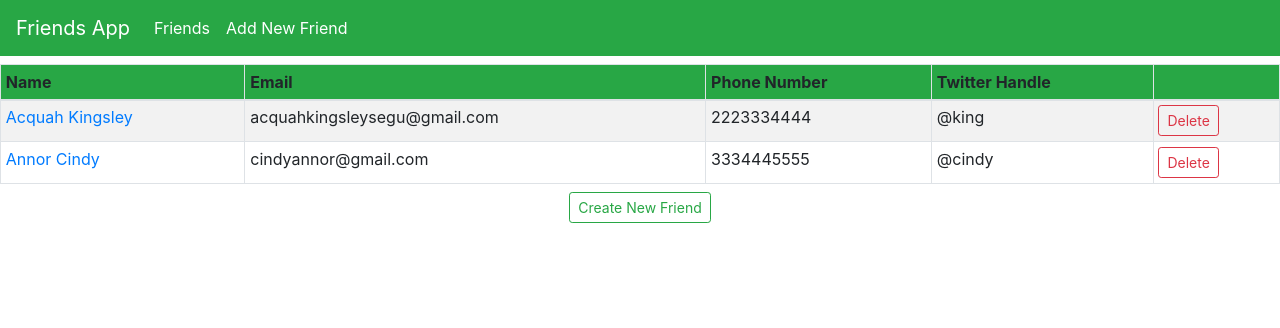
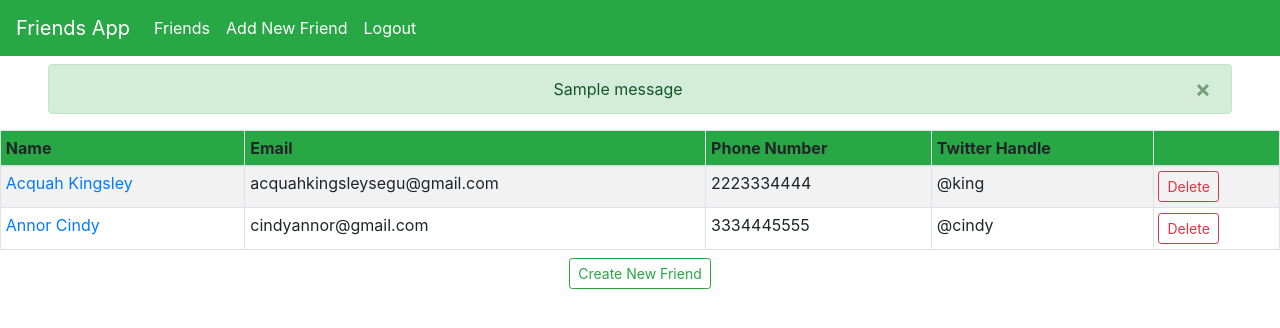
Before and after one commit to Acquah-Kingsley-Segu/FriendsApp-Django, a Django app: page /friends/ in a window 1280 px wide. Shown: the top 328 px of the page. Run offline with Django 4.2, Linux system fonts and the light colour scheme; a user stored in the database is signed in; data comes from the database, SQL or seed files in the repository; one stand-in notice (Sample message) is shown.

Commit message:
Add a messaging display feature

```diff
--- a/friends/templates/header.html
+++ b/friends/templates/header.html
@@ -8,17 +8,40 @@
     </button>
 
     <div class="collapse navbar-collapse" id="navbarSupportedContent">
-      <ul class="navbar-nav mr-auto">
+      <ul class="navbar-nav mr-auto d-flex justify-content-between">
+        <div class="d-flex">
           <li class="nav-item active">
             <a href="{% url 'friends:index' %}" class="nav-link">Friends</a>
           </li>
           <li class="nav-item active">
             <a href="{% url 'friends:create' %}" class="nav-link">Add New Friend</a>
           </li>
+        </div>
+        <div>
+          {% if user.is_authenticated %}
+            <li class="nav-item active">
+              <a href="{% url 'registration:logout' %}" class="nav-link">Logout</a>
+            </li>
+          {% else %}
+            <li class="nav-item active">
+              <a href="{% url 'registration:login' %}" class="nav-link">Login</a>
+            </li>
+          {% endif %}
+        </div>
       </ul>
     </div>
   </nav>
   <div>
+    {% if messages %}
+      {% for message in messages %}
+        <div class="alert alert-{{ message.level_tag }} alert-dismissible fade show mt-2 mx-5 text-center" role="alert">
+          {{message}}
+          <button type="button" class="close" data-dismiss="alert" aria-label="Close">
+            <span aria-hidden="true">&times;</span>
+          </button>
+        </div>
+      {% endfor %}
+    {% endif%}
     {%block content%}{%endblock%}
   </div>
 {%endblock%}
```
